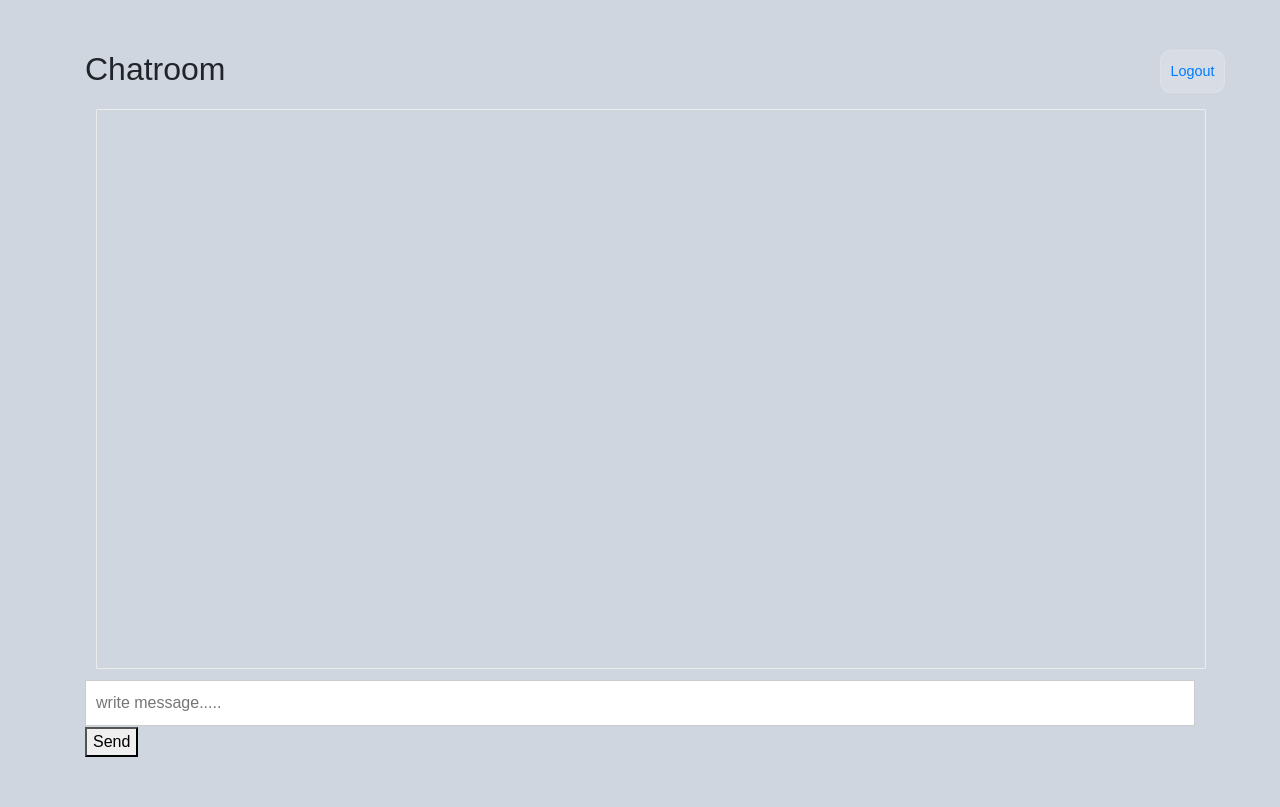
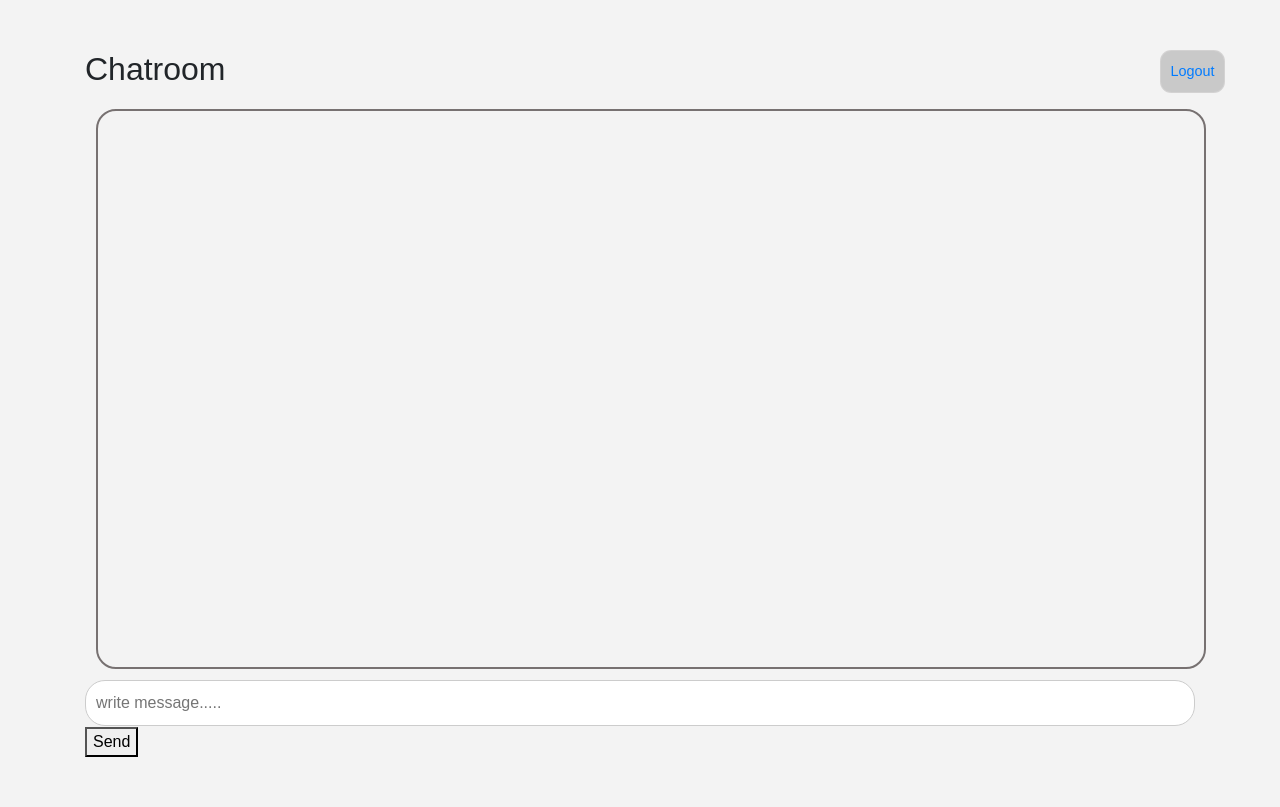
Before and after one commit to lubasid/Flask_Chat_App, a Flask app: page / in a window 1280 px wide. Run offline with Flask 2, Linux system fonts and the light colour scheme; a user stored in the database is signed in; some libraries are stand-ins or nearby versions.

Commit message:
Added comments.

```diff
--- a/static/css/index.css
+++ b/static/css/index.css
@@ -1,7 +1,7 @@
 h1{color: black;}
 
 body{
-    background-color: #d0d6e0;
+    background-color: #f3f3f3;
     font-family: Arial;
     padding: 50px;
 }
@@ -32,7 +32,7 @@ body{
     border-radius: 0.7rem;
 
     color: rgba(249, 247, 247, 0.7);
-    background-color: rgba(255, 255, 255, 0.16);
+    background-color: rgba(39, 35, 35, 0.2);
 
     text-decoration: none;
 
@@ -47,6 +47,7 @@ body{
     border:1px solid #ccc;
     width:100%;
     margin: 1px auto !important;
+    border-radius: 20px;
 }
 
 .other_client{
@@ -88,10 +89,11 @@ body{
     margin: 1%;
     padding: 10px 10px;
     width:100%;
-    border: 1px solid #ececec;
+    border: 2px solid #777171;
     border-radius: 1px;
     max-height: 70vh;
     min-height: 70vh;
     overflow-y: scroll;
     overflow-x: scroll;
+    border-radius: 20px;
 }
--- a/static/js/index.js
+++ b/static/js/index.js
@@ -1,7 +1,11 @@
+// Client side code for the socketIO chat
+
+// Creates a connection based on where Flask serves the application
 var socket = io.connect('http://' + document.domain + ':' + location.port);
 
     (function(){
 
+        // Event for the socket connection
         socket.on('connect', function() {
             var user = current_user;
             var send_info = ['logged in', user];
@@ -9,37 +13,39 @@ var socket = io.connect('http://' + document.domain + ':' + location.port);
             socket.send(send_info);
         });
 
+        // Create the event handler for messages
         socket.on('message', function(msg) {
-            var ul = document.getElementById('messages');
+            var ul = document.getElementById('messages');   // Create element to hold message
             var li = document.createElement("li");
-            var user = current_user;
+            var user = current_user;                        // Grab the current user
             console.log(msg[1]);
             if(!(msg[1] === user))
                 msg[1] = decryptMsg(msg[1]);
             var input_msg = msg[0] + ":   " + msg[1];
 
-            if (msg[0] == 'logged in')
-                    li.setAttribute("class", "login_notif");
+            if (msg[0] == 'logged in')                      // If message is a login notification
+                    li.setAttribute("class", "login_notif");// Apply login css
             else{
-                    if (msg[0] == user){
-                        li.setAttribute("class", "cur_client");
+                    if (msg[0] == user){                    // If message is from current user
+                        li.setAttribute("class", "cur_client");// Set css for message box
                     }
-                    else{
-                        li.setAttribute("class", "other_client");
+                    else{                                      // Else if message is from another user
+                        li.setAttribute("class", "other_client");// Apply other css format
                     }
             }
 
 
-            li.appendChild(document.createTextNode(input_msg));
+            li.appendChild(document.createTextNode(input_msg)); // Insert the message into li element
             ul.appendChild(li);
 
+            // Below code allows the chat box vew to stick to the bottom see new messages
             var messageBody = document.querySelector('#chatBox');
             messageBody.scrollTop = messageBody.scrollHeight - messageBody.clientHeight;
-            console.log('client msg received');
         });
     })();
 
-
+    // Function which attaches an event listener to the enter key
+    // to allow the user to send a message
     var input = document.getElementById("inputMessage");
     input.addEventListener("keyup", function(event) {
         event.preventDefault();
@@ -48,6 +54,7 @@ var socket = io.connect('http://' + document.domain + ':' + location.port);
         }
     });
 
+// Function for custom encryption based on a time value
 function encryptMsg(msg)
     {
         var time = new Date().getTime();
@@ -106,19 +113,20 @@ function encryptMsg(msg)
         return decryptedMsg;
     }
 
-
+    // Function which sends the message after the send button or enter is clicked.
     function sendMsg() {
         var user = current_user;
         var text = document.getElementById('inputMessage').value;
         var send_msg = [user, text];
         send_msg[1] = encryptMsg(text);
-        console.log(text);
-        console.log(send_msg);
+        // console.log(text);
+        // console.log(send_msg);
         socket.send(send_msg);
         clearInput();
 
     }
-
+    // Function which automatically resets the message box
+    // after the message is sent.
     function clearInput() {
 
      document.getElementById("inputMessage").value = "";
```
Also changed, not shown: application.py (+5 -6 lines).
